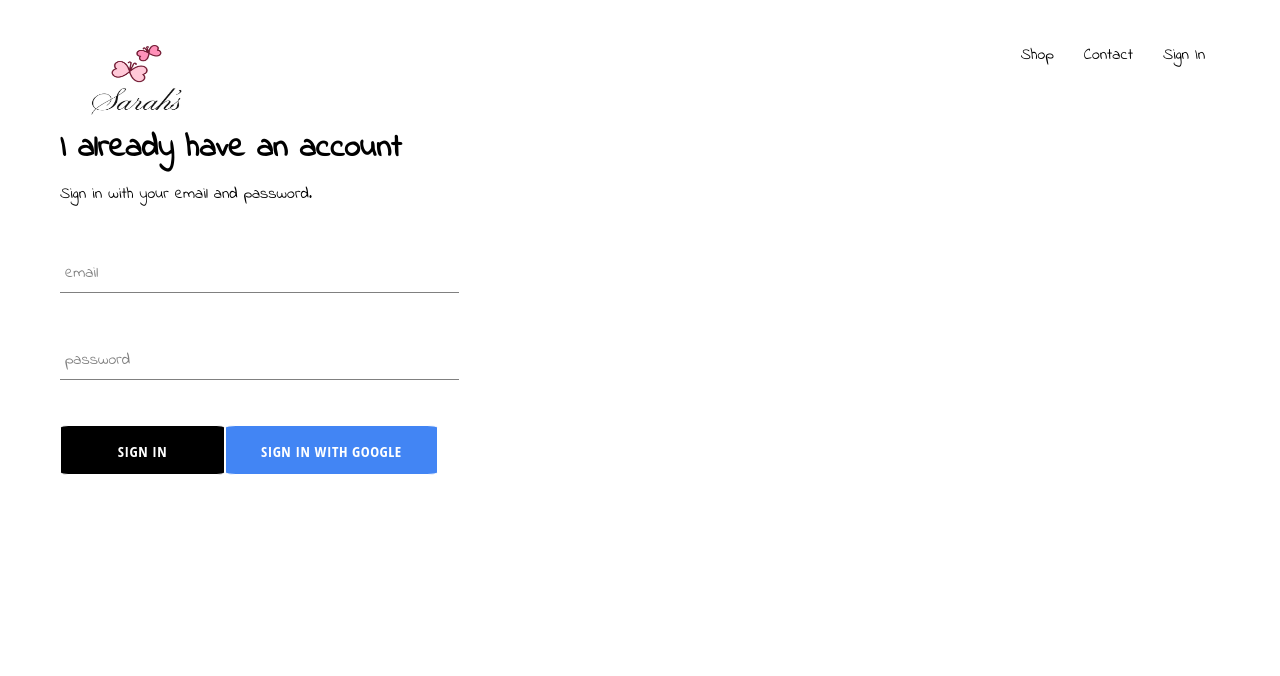
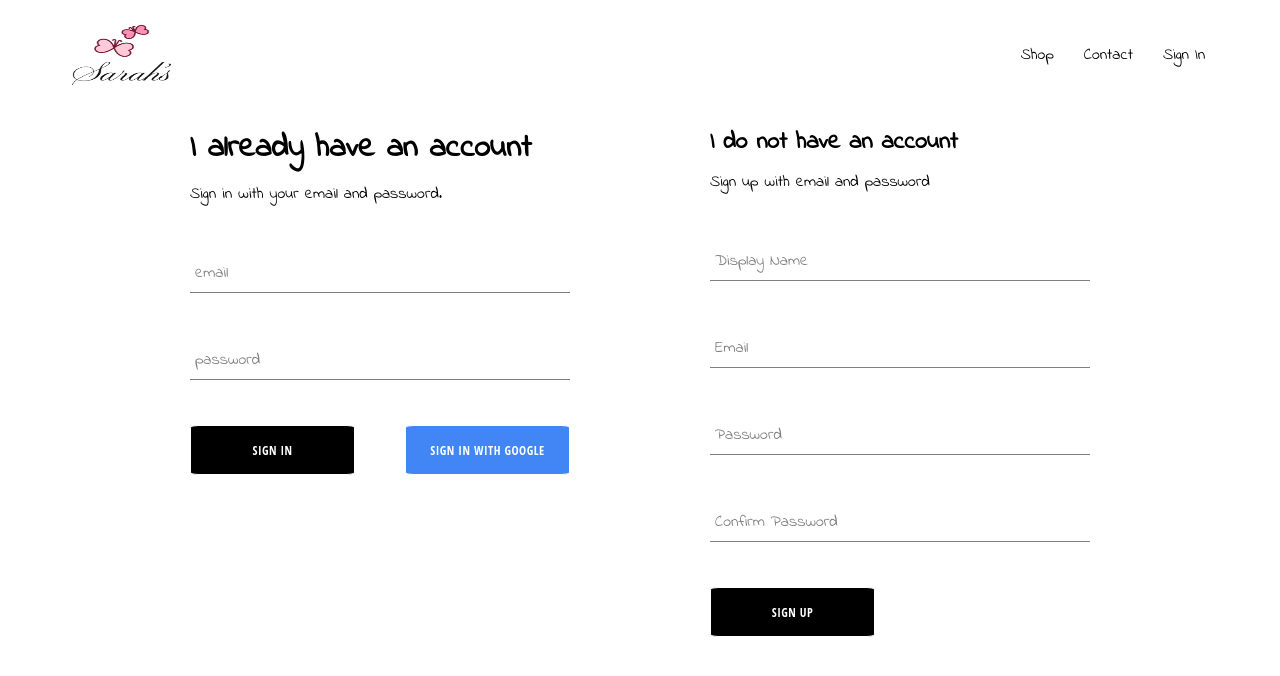
Before and after one commit to kolpaja/sarah-clothing, a React (Create React App) app: page /signin in a window 1280 px wide. Shown: the top 676 px of the page. Built offline with nearby package versions, Linux system fonts and the light colour scheme; no server answers.

Commit message:
implemented firebase utils, signup users with displayname and email password

```diff
--- a/src/App.css
+++ b/src/App.css
@@ -1,3 +1,6 @@
+*{
+  box-sizing: border-box;
+}
 body {
   font-family: "Indie Flower", cursive;
   padding: 20px 60px;
--- a/src/App.js
+++ b/src/App.js
@@ -30,6 +30,7 @@ class App extends React.Component {
                       ...snapShot.data(),
                   }
                 });
+                console.log(this.state)
            })
       } else this.setState({currentUser:userAuth})
     })
--- a/src/components/custom-button/custom-button.styles.scss
+++ b/src/components/custom-button/custom-button.styles.scss
@@ -4,13 +4,13 @@
   height: 50px;
   letter-spacing: 0.5px;
   line-height: 50px;
-  padding: 0 35px 0 35px;
-  font-size: 15px;
+  padding: 0 20px 0 20px;
+  font-size: 12px;
   background-color: black;
   color: white;
   text-transform: uppercase;
   font-family: "Open Sans Condensed";
-  font-weight: bolder;
+  font-weight: 400;
   border: solid 1px;
   border-radius: 5%;
   cursor: pointer;
--- a/src/components/header/header.styles.scss
+++ b/src/components/header/header.styles.scss
@@ -7,8 +7,8 @@
 
   img {
     height: 100%;
-    width: 100px;
-    padding: 25px;
+    width: 120px;
+    padding: 5px;
   }
 
   .options {
--- a/src/components/sign-in/sign-in.component.jsx
+++ b/src/components/sign-in/sign-in.component.jsx
@@ -39,8 +39,9 @@ class SignIn extends React.Component{
 
                     <FormInput type="password" name="password" label="password" value={this.state.password} handleChange={this.handleChange} required/>
 
+                    <div className="buttons">
                     <CustomButton type="submit">Sign In</CustomButton>
-                    <CustomButton onClick={signInWithGoogle} isGoogleSignIn>Sign In with Google</CustomButton>
+                    <CustomButton onClick={signInWithGoogle} isGoogleSignIn>Sign In with Google</CustomButton></div>
                 </form>
             </div>
         )
--- a/src/components/sign-in/sign-in.styles.scss
+++ b/src/components/sign-in/sign-in.styles.scss
@@ -1,9 +1,14 @@
 .sign-in {
-  width: 30vw;
+  width: 380px;
   display: flex;
   flex-direction: column;
 
   .title {
     margin: 10px 0;
   }
+
+  .buttons{
+    display: flex;
+    justify-content: space-between
+  }
 }
--- /dev/null
+++ b/src/components/sign-up/sign-up.component.jsx
@@ -0,0 +1,101 @@
+import React from "react"
+import "./sign-up.styles.scss"
+import FormInput from "../form-input/form-input.component"
+import CustomButton from "../custom-button/custom-button.component";
+
+import {auth, createUserProfileDocument} from "../../firebase/firebase.utils.js"
+
+class SignUp extends React.Component{
+    constructor(props){
+        super(props)
+
+        this.state={
+            displayName: "",
+            email: "",
+            password: "",
+            confirmPassword: "",
+        }
+    }
+
+    handleSubmit= async (event)=>{
+        event.preventDefault();
+    const {displayName,email,password,confirmPassword}= this.state
+
+    if(password !== confirmPassword){
+        alert("Password did not match!");
+         return;
+    }
+
+    try {
+        const { user } = await auth.createUserWithEmailAndPassword(email, password)
+
+        createUserProfileDocument(user, { displayName })
+
+        this.setState={
+            displayName: "",
+            email: "",
+            password: "",
+            confirmPassword: "",
+        }
+    } catch (error) {
+        console.log(error);
+    }
+    }
+
+    handleChange= event =>{
+        const {name, value} = event.target;
+        this.setState({ [name]: value})
+    }
+
+    render(){
+        const {displayName,email,password,confirmPassword}= this.state
+        return(
+            <div className="sign-up">
+                <h2 className="title">I do not have an account</h2>
+                <span>Sign up with email and password</span>
+
+                <form className="sign-up-form" onSubmit={this.handleSubmit}>
+                    <FormInput
+                     type = "text"
+                     name="displayName"
+                     value={displayName}
+                     label="Display Name"
+                     onChange={this.handleChange}
+                     required
+                    />
+
+                    <FormInput
+                     type = "email"
+                     name="email"
+                     value={email}
+                     label="Email"
+                     onChange={this.handleChange}
+                     required
+                    />
+
+                    <FormInput
+                     type = "password"
+                     name="password"
+                     value={password}
+                     label="Password"
+                     onChange={this.handleChange}
+                     required
+                    />
+
+                    <FormInput
+                     type = "password"
+                     name="confirmPassword"
+                     value={confirmPassword}
+                     label="Confirm Password"
+                     onChange={this.handleChange}
+                     required
+                    />
+
+                    <CustomButton type="submit">Sign Up</CustomButton>
+                </form>
+            </div>
+        )
+    }
+}
+
+export default SignUp;
--- /dev/null
+++ b/src/components/sign-up/sign-up.styles.scss
@@ -0,0 +1,9 @@
+.sign-up {
+  display: flex;
+  flex-direction: column;
+  width: 380px;
+
+  .title {
+    margin: 10px 0;
+  }
+}
--- a/src/firebase/firebase.utils.js
+++ b/src/firebase/firebase.utils.js
@@ -14,12 +14,9 @@ const config = {
 };
 
 export const createUserProfileDocument = async (userAuth, additionalData) => {
-  console.log("userAuth", userAuth);
-
   if (!userAuth) return;
   const userRef = firestore.doc(`users/${userAuth.uid}`);
   const snapShot = await userRef.get();
-
 
   if (!snapShot.exists) {
     const { displayName, email } = userAuth;
@@ -29,6 +26,7 @@ export const createUserProfileDocument = async (userAuth, additionalData) => {
         displayName,
         email,
         createdAt,
+        ...additionalData,
       });
     } catch (error) {
       console.log("error while creating user", error.message);
--- a/src/pages/signin and signup/signin-and-signup.component.jsx
+++ b/src/pages/signin and signup/signin-and-signup.component.jsx
@@ -2,9 +2,13 @@ import React  from "react"
 
 import "./signin-and-signup.styles.scss"
 import SignIn from "../../components/sign-in/sign-in.component"
+import SignUp from "../../components/sign-up/sign-up.component"
 
 const SignInAndSignUpPage = () => (
-    <div className="sign-in-and-sign-up"><SignIn/></div>
+    <div className="sign-in-and-sign-up">
+    <SignIn/>
+    <SignUp/>
+    </div>
 )
 
 export default SignInAndSignUpPage;
--- a/src/pages/signin and signup/signin-and-signup.styles.scss
+++ b/src/pages/signin and signup/signin-and-signup.styles.scss
@@ -0,0 +1,6 @@
+.sign-in-and-sign-up {
+  width: 900px;
+  display: flex;
+  justify-content: space-between;
+  margin: 25px auto;
+}
```
